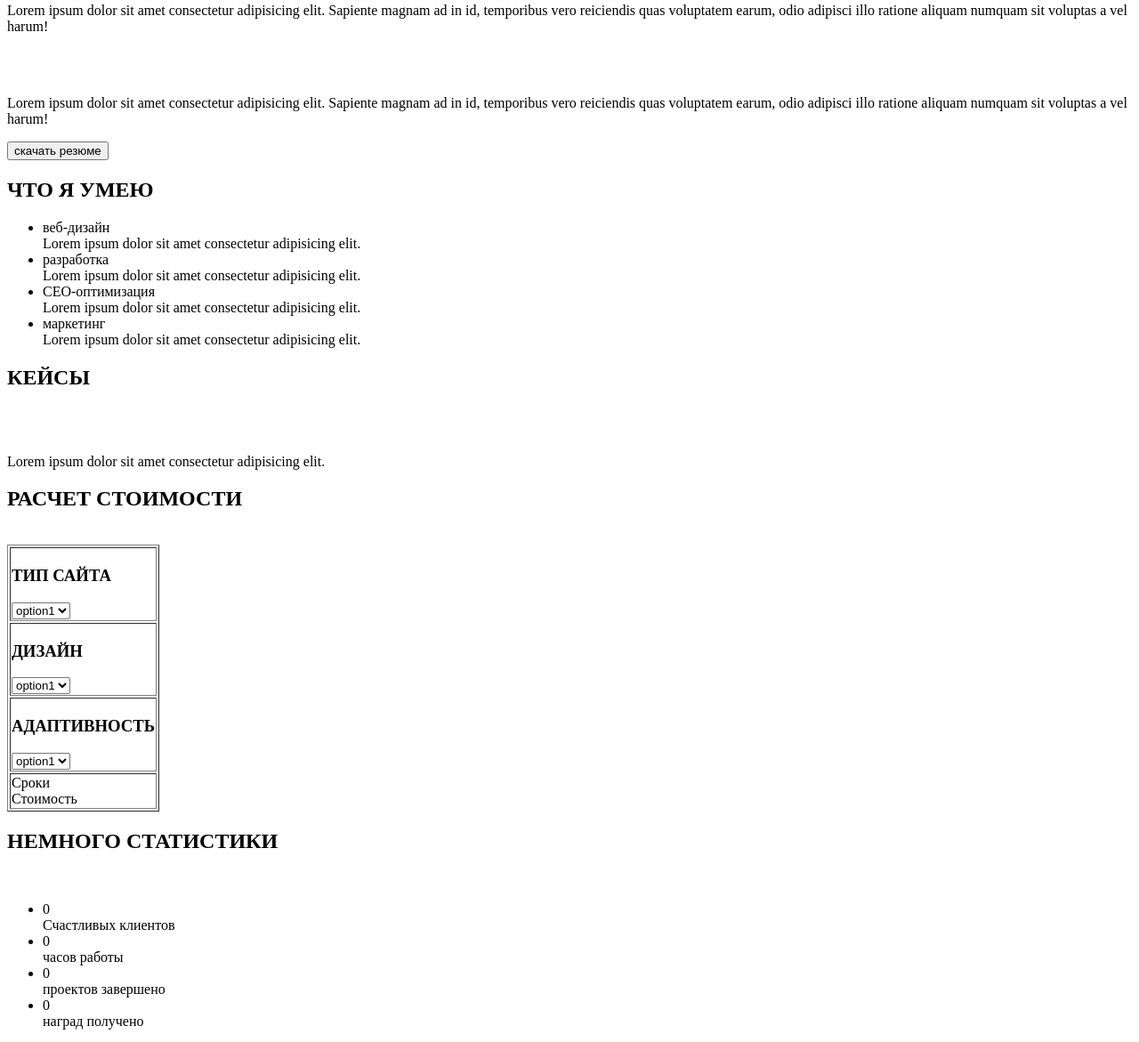
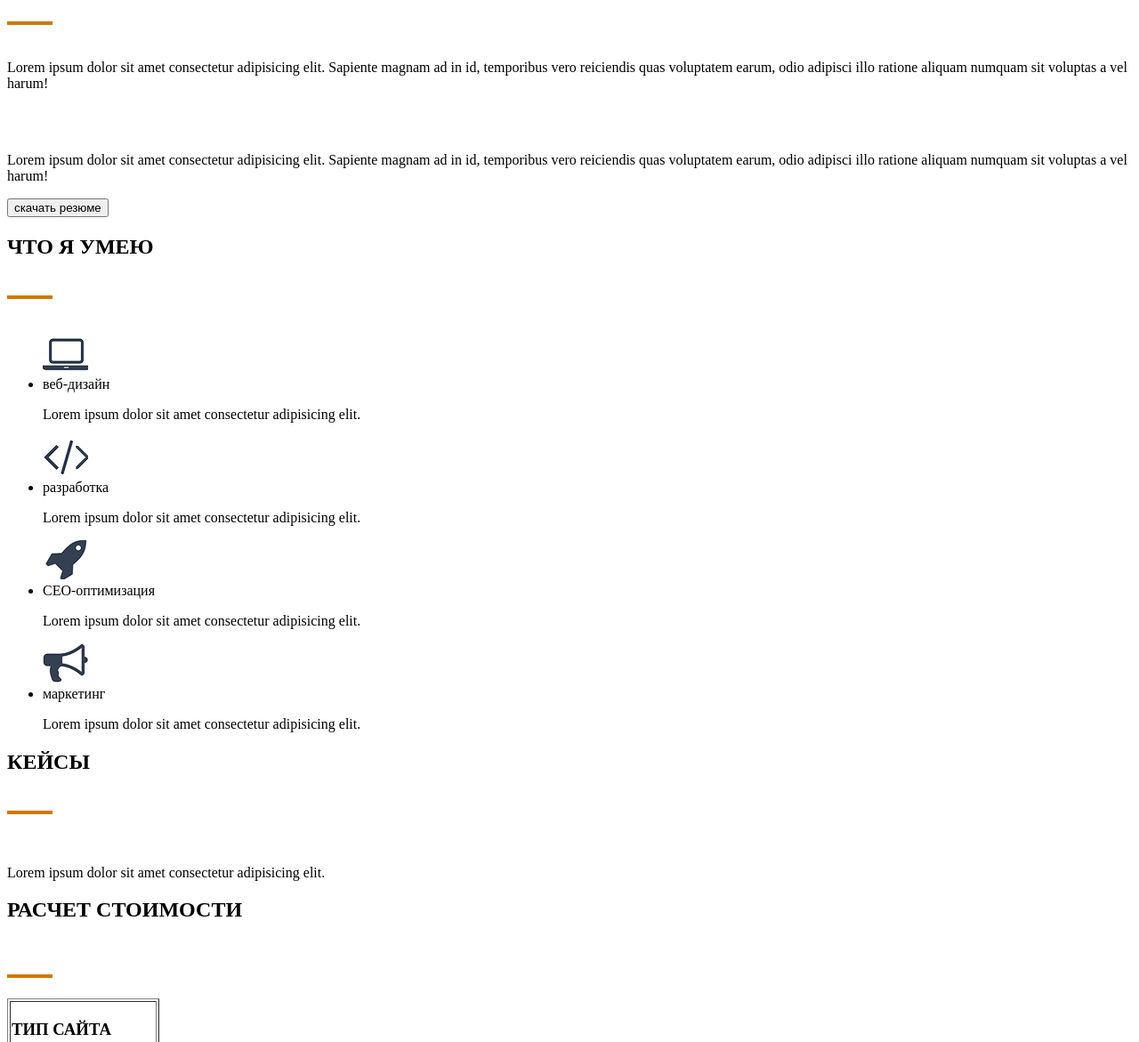
Before and after one commit to Kvillo/Kvillo.github.io, a plain HTML site: page src/src/index.html in a window 1280 px wide. Shown: the part 391-1562 px from the top of the page at 89% size. Drawn offline with Linux system fonts and the light colour scheme.

Commit message:
добавил картинки но не все

```diff
--- a/src/src/index.html
+++ b/src/src/index.html
@@ -38,6 +38,7 @@
 
    <div class="info">
       <h2>ОБО МНЕ</h2>
+      <img src="img/черта заголовка.png" alt="Картинка">
       <p>Lorem ipsum dolor sit amet consectetur adipisicing elit. Sapiente magnam ad in id, temporibus vero reiciendis
          quas
          voluptatem earum, odio adipisci illo ratione aliquam numquam sit voluptas a vel harum!</p>
@@ -50,24 +51,30 @@
 
    <div class="skill">
       <h2>ЧТО Я УМЕЮ</h2>
+      <img src="img/черта заголовка.png" alt="Картинка">
       <ul>
+         <img src="img/ноут.png" alt="Картинка">
          <li>веб-дизайн <br>
-            <lorem>Lorem ipsum dolor sit amet consectetur adipisicing elit.</lorem>
+            <p>Lorem ipsum dolor sit amet consectetur adipisicing elit.</p>
          </li>
+         <img src="img/знак.png" alt="Картинка">
          <li>разработка <br>
-            <lorem>Lorem ipsum dolor sit amet consectetur adipisicing elit.</lorem>
+            <p>Lorem ipsum dolor sit amet consectetur adipisicing elit.</p>
          </li>
+         <img src="img/ракета.png" alt="Картинка">
          <li>СЕО-оптимизация <br>
-            <lorem>Lorem ipsum dolor sit amet consectetur adipisicing elit.</lorem>
+            <p>Lorem ipsum dolor sit amet consectetur adipisicing elit.</p>
          </li>
+         <img src="img/грамафон.png" alt="Картинка">
          <li>маркетинг <br>
-            <lorem>Lorem ipsum dolor sit amet consectetur adipisicing elit.</lorem>
+            <p>Lorem ipsum dolor sit amet consectetur adipisicing elit.</p>
          </li>
       </ul>
    </div>
 
    <div class="keis">
       <h2>КЕЙСЫ</h2>
+      <img src="img/черта заголовка.png" alt="Картинка">
       <br>
       <br>
       <p> Lorem ipsum dolor sit amet consectetur adipisicing elit.</p>
@@ -75,6 +82,7 @@
 
    <div class="many">
       <h2>РАСЧЕТ СТОИМОСТИ</h2><br>
+      <img src="img/черта заголовка.png" alt="Картинка">
       <table border="1">
          <tr>
             <td>
@@ -119,11 +127,16 @@
 
       <div class="statistics">
          <h2>НЕМНОГО СТАТИСТИКИ</h2> <br>
+         <img src="img/черта заголовка.png" alt="Картинка">
       </div>
       <ul>
+         <img src="img/смайл2.png" alt="Картинка">
          <li>0 <br>Счастливых клиентов</li>
+         <img src="img/скобки2.png" alt="Картинка">
          <li>0 <br>часов работы</li>
+         <img src="img/галочка2.png" alt="Картинка">
          <li>0 <br>проектов завершено</li>
+         <img src="img/кубок2.png" alt="Картинка">
          <li>0 <br>наград получено</li>
       </ul>
    </div>
@@ -148,6 +161,7 @@
    </div>
    <div class="message">
       <h3>ОСТАВЬТЕ МНЕ СООБЩЕНИЕ</h3>
+      <img src="img/черта заголовка.png" alt="Картинка">
 
       <form action="#">
          <input type="text" name="text_input" value="" placeholder="Имя">
@@ -156,10 +170,10 @@
          <textarea name="message" id="" cols="30" rows="10" placeholder="Сообщение"></textarea> <br>
          <input type="submit" value="Отправить">
       </form>
+      <!--<div class="img_message"></div> картинки не цветные пока не вставлял трубу и все осталные, как и конверт с гео-->
    </div>
 
 </body>
 
 
-
 </html>
```
Also changed, not shown: src/src/img/123.png (added), src/src/img/2.png (added), src/src/img/галочка2.png (added), src/src/img/гео .png (added), src/src/img/грамафон.png (added), src/src/img/знак.png (added), src/src/img/иконка_на_кнопку.png (added), src/src/img/ин.png (added), src/src/img/конверт.png (added), src/src/img/кубок2.png (added), src/src/img/ноут.png (added), src/src/img/ракета.png (added), src/src/img/скобки2.png (added), src/src/img/смайл2.png (added), 2 more files.
